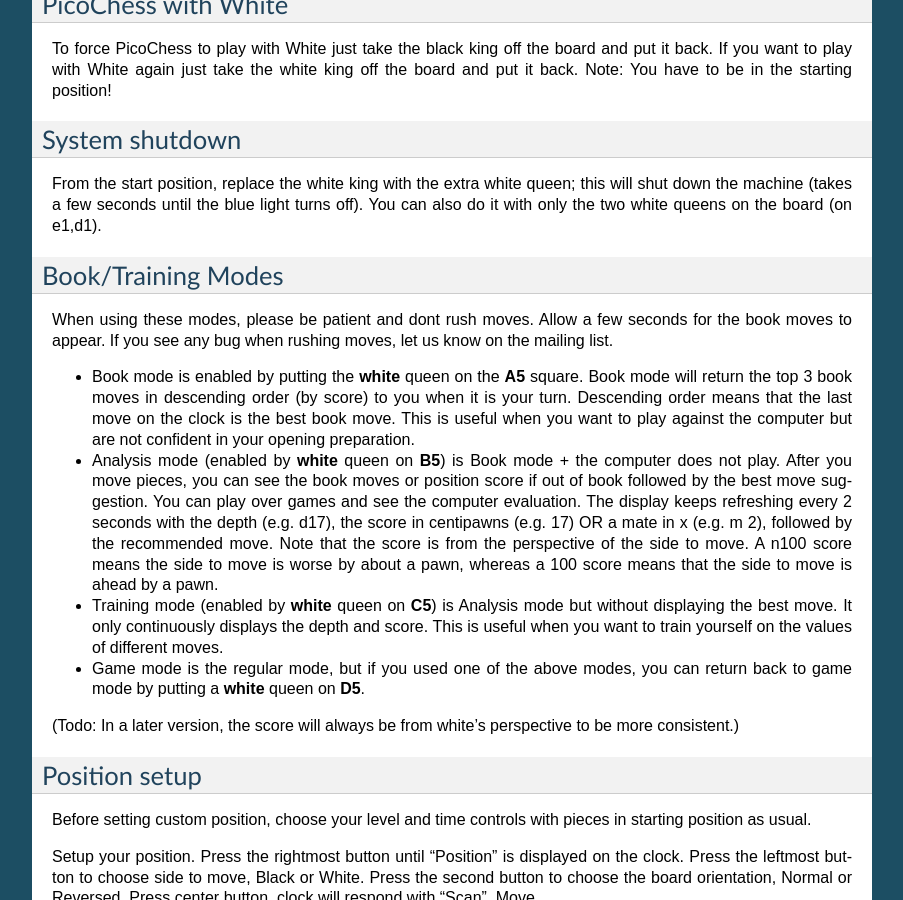
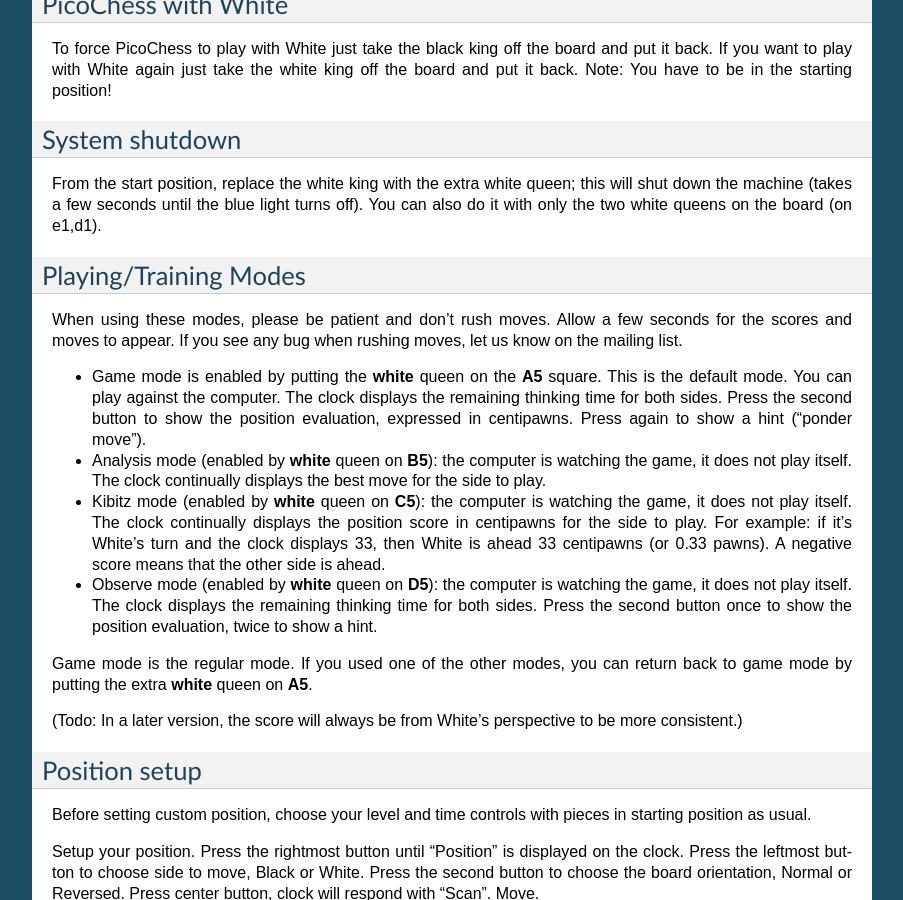
Before and after one commit to jromang/picochess, a Sphinx documentation site: the page built from docs/usage.rst, in a window 1280 px wide and 900 px high, scrolled down 1470 px. Shown: the whole window, without its empty margins (198-1101 px from the left). Built offline with Sphinx 7.4.7, drawn with Linux system fonts in a browser that asks for light colours; some of the changed text lies outside the part shown.

Commit message:
Updated Docs Playing/Training Modes
Updated the documentation to reflect the latest functionality of
playing and training modes.

```diff
--- a/docs/usage.rst
+++ b/docs/usage.rst
@@ -78,17 +78,19 @@
 
 From the start position, replace the white king with the extra white queen; this will shut down the machine (takes a few seconds until the blue light turns off). You can also do it with only the two white queens on the board (on e1,d1).
 
-Book/Training Modes
--------------------
+Playing/Training Modes
+----------------------
 
-When using these modes, please be patient and dont rush moves. Allow a few seconds for the book moves to appear. If you see any bug when rushing moves, let us know on the mailing list.
+When using these modes, please be patient and don't rush moves. Allow a few seconds for the scores and moves to appear. If you see any bug when rushing moves, let us know on the mailing list.
 
-* Book mode is enabled by putting the **white** queen on the **A5** square. Book mode will return the top 3 book moves in descending order (by score) to you when it is your turn. Descending order means that the last move on the clock is the best book move. This is useful when you want to play against the computer but are not confident in your opening preparation.
-* Analysis mode (enabled by **white** queen on **B5**) is Book mode + the computer does not play. After you move pieces, you can see the book moves or position score if out of book followed by the best move suggestion. You can play over games and see the computer evaluation. The display keeps refreshing every 2 seconds with the depth (e.g. d17), the score in centipawns (e.g. 17) OR a mate in x (e.g. m 2), followed by the recommended move. Note that the score is from the perspective of the side to move. A n100 score means the side to move is worse by about a pawn, whereas a 100 score means that the side to move is ahead by a pawn.
-* Training mode (enabled by **white** queen on **C5**) is Analysis mode but without displaying the best move. It only continuously displays the depth and score. This is useful when you want to train yourself on the values of different moves.
-* Game mode is the regular mode, but if you used one of the above modes, you can return back to game mode by putting a **white** queen on **D5**.
+* Game mode is enabled by putting the **white** queen on the **A5** square. This is the default mode. You can play against the computer. The clock displays the remaining thinking time for both sides. Press the second button to show the position evaluation, expressed in centipawns. Press again to show a hint ("ponder move").
+* Analysis mode (enabled by **white** queen on **B5**): the computer is watching the game, it does not play itself. The clock continually displays the best move for the side to play.
+* Kibitz mode (enabled by **white** queen on **C5**): the computer is watching the game, it does not play itself. The clock continually displays the position score in centipawns for the side to play. For example: if it's White's turn and the clock displays 33, then White is ahead 33 centipawns (or 0.33 pawns). A negative score means that the other side is ahead.
+* Observe mode (enabled by **white** queen on **D5**): the computer is watching the game, it does not play itself. The clock displays the remaining thinking time for both sides. Press the second button once to show the position evaluation, twice to show a hint.
 
-(Todo: In a later version, the score will always be from white's perspective to be more consistent.)
+Game mode is the regular mode. If you used one of the other modes, you can return back to game mode by putting the extra **white** queen on **A5**.
+
+(Todo: In a later version, the score will always be from White's perspective to be more consistent.)
 
 Position setup
 --------------
```
